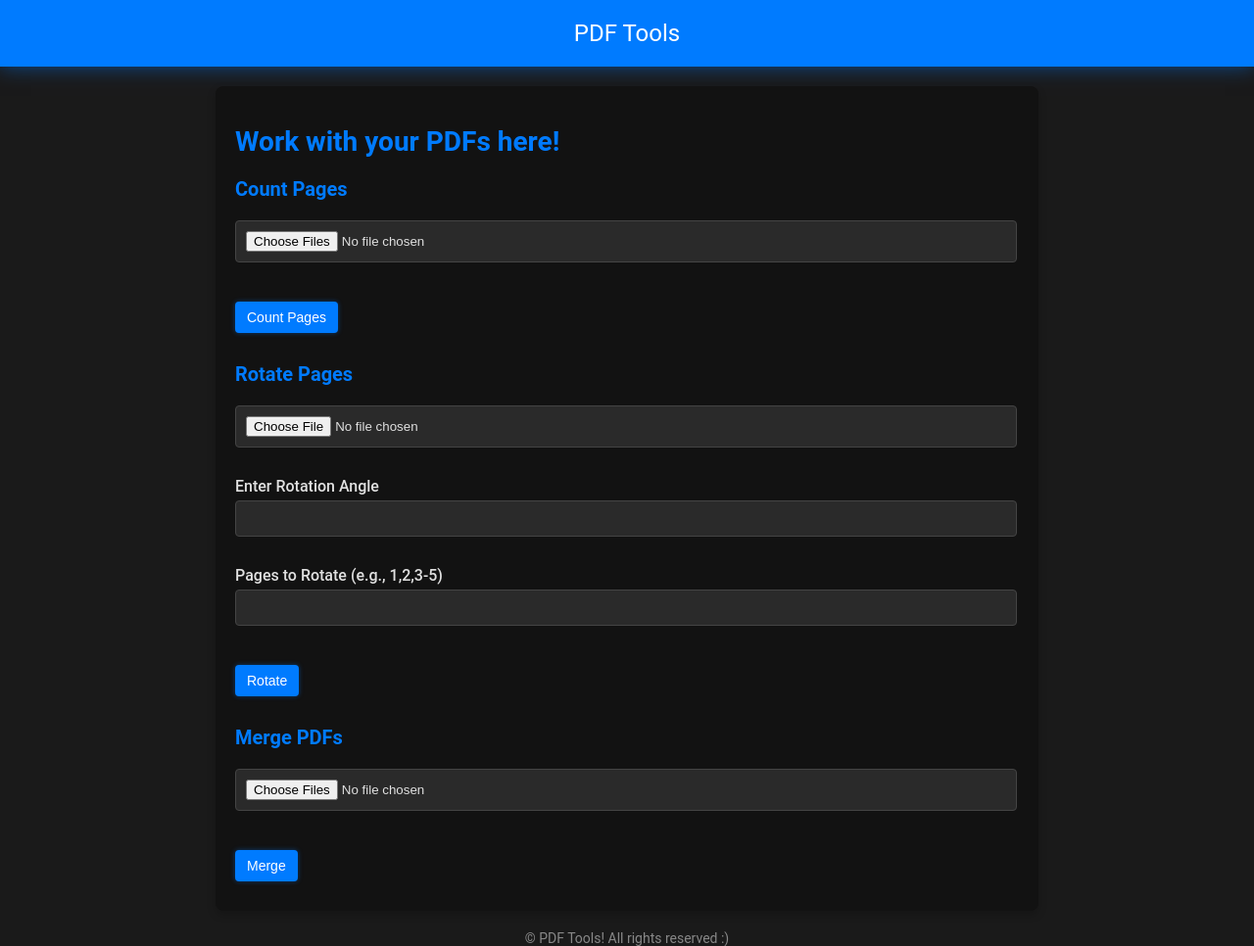
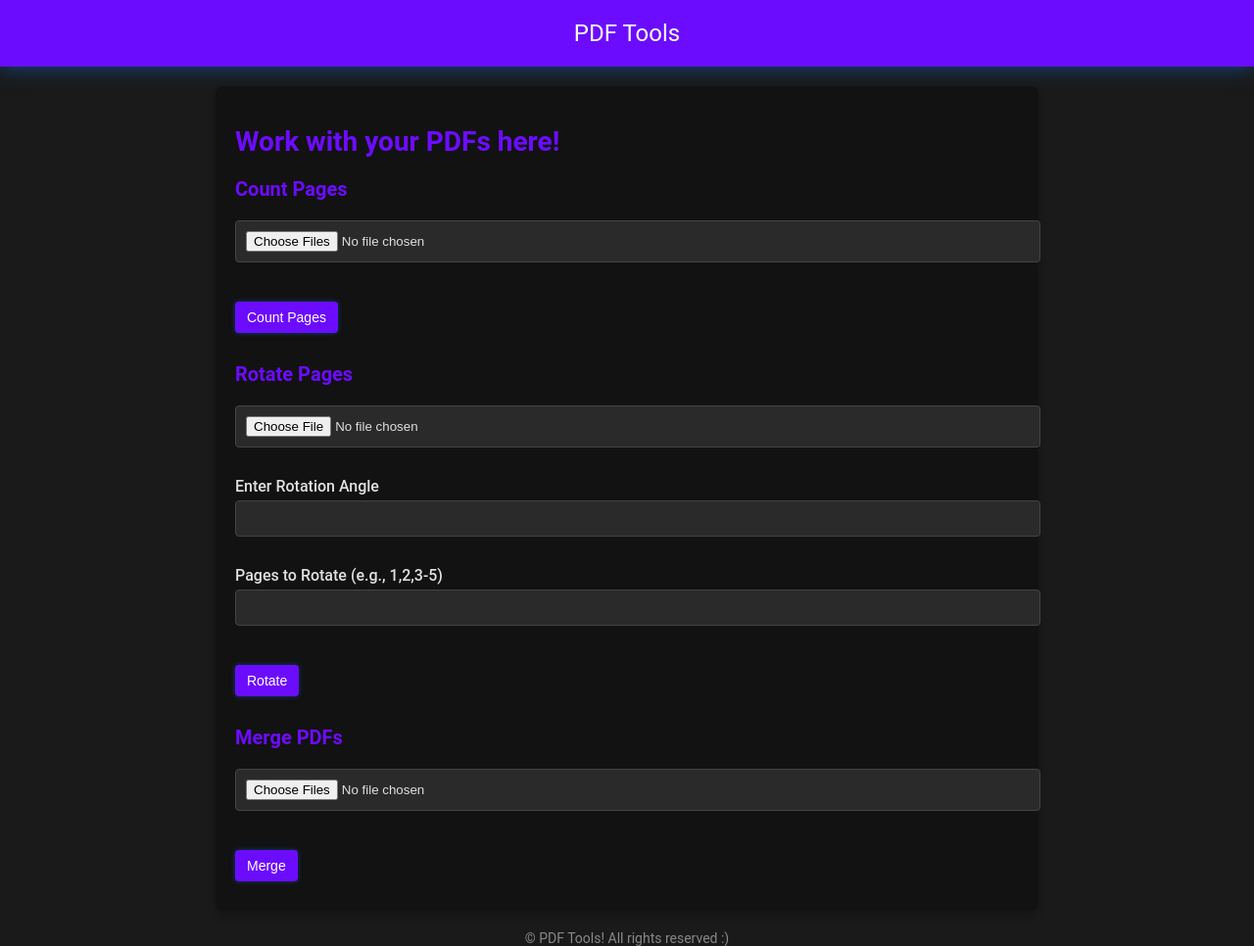
Before and after one commit to pengeon1/pdf, a Flask app: page / in a window 1280 px wide. Shown: the whole page at 98% size. Run offline with Flask 3, Linux system fonts and the light colour scheme.

Commit message:
Update index.html

```diff
--- a/templates/index.html
+++ b/templates/index.html
@@ -16,7 +16,7 @@
         }
 
         header {
-            background-color: #007bff;
+            background-color: #6c0cfe;
             color: white;
             padding: 20px 10px;
             text-align: center;
@@ -37,13 +37,13 @@
         h1 {
             font-size: 28px;
             margin: 20px 0;
-            color: #007bff;
+            color: #6c0cfe;
         }
 
         h2 {
             font-size: 20px;
             margin: 20px 0;
-            color: #007bff;
+            color: #6c0cfe;
         }
 
         .form-group {
@@ -58,7 +58,7 @@
         }
 
         input[type="file"], input[type="number"], input[type="text"] {
-            width: 97%;
+            width: 100%;
             padding: 10px;
             margin-bottom: 10px;
             border: 1px solid #444;
@@ -68,7 +68,7 @@
         }
 
         button {
-            background-color: #007bff;
+            background-color: #6c0cfe;
             color: white;
             border: none;
             padding: 8px 12px;
@@ -80,7 +80,7 @@
         }
 
         button:hover {
-            background-color: #0056b3;
+            background-color: #6c0cfe;
             box-shadow: 0 0 10px rgba(0, 123, 255, 0.7);
         }
 
@@ -89,7 +89,7 @@
             padding: 10px;
             border-radius: 4px;
             background-color: #333333;
-            color: #007bff;
+            color: #6c0cfe;
             font-size: 14px;
         }
 
```
